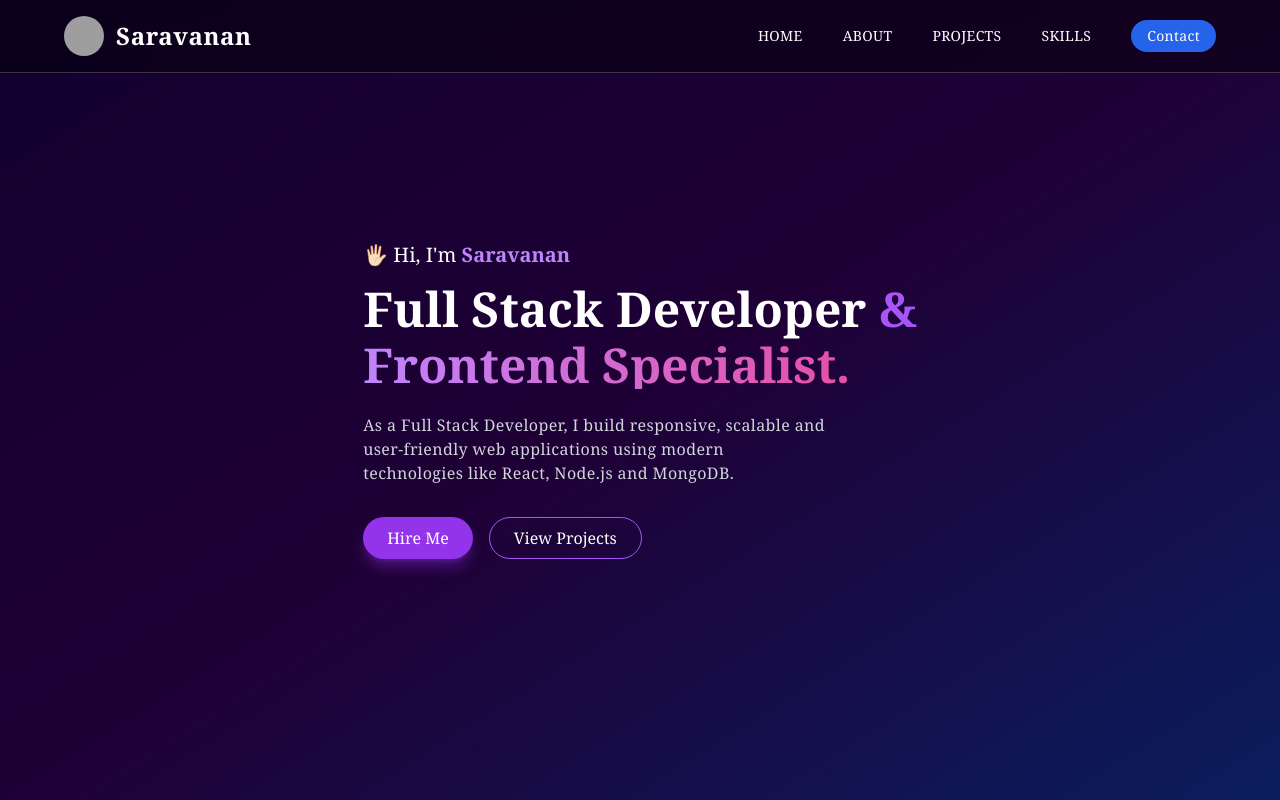
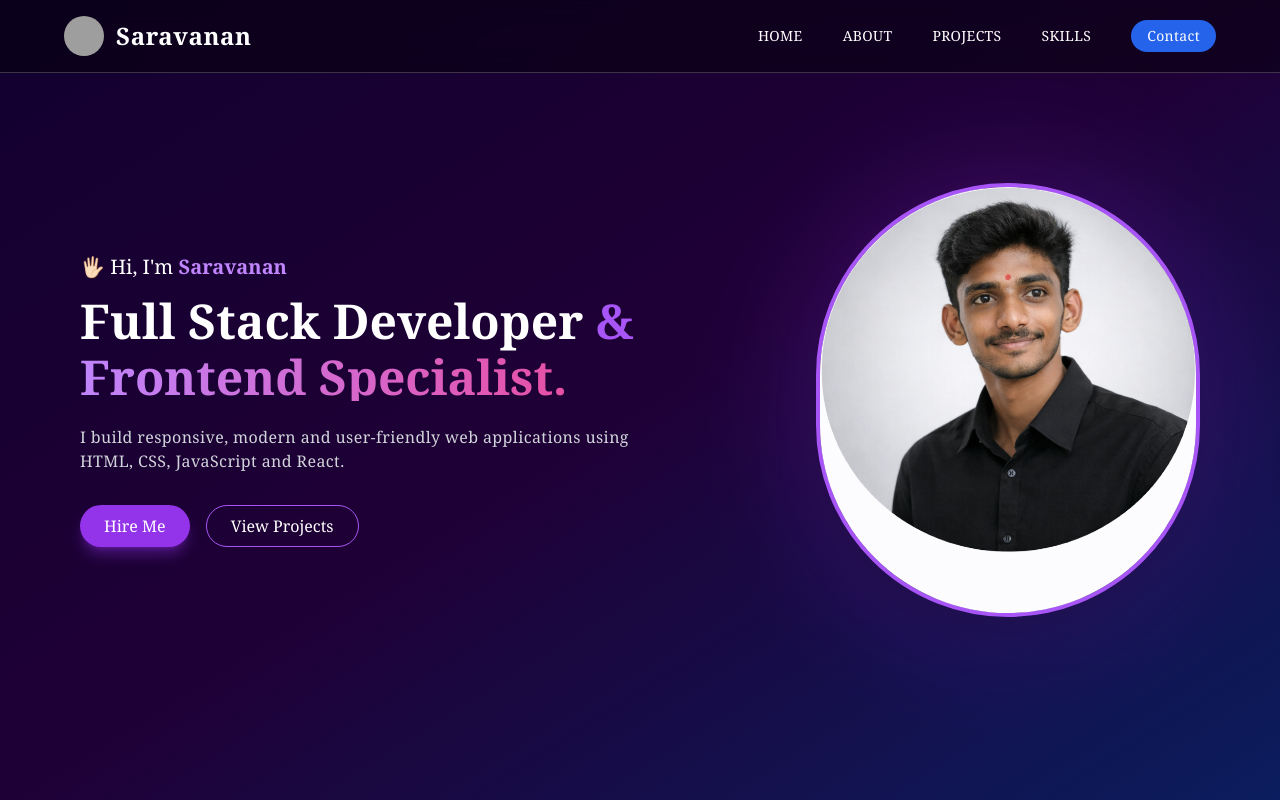
Before and after one commit to saravanan642/React-portfolio, a React (Create React App) app: page / in a window 1280 px wide. Built offline with nearby package versions, Linux system fonts and the light colour scheme; grey boxes are pictures that could not be loaded.

Commit message:
update home.js

```diff
--- a/src/Compoents/Home.js
+++ b/src/Compoents/Home.js
@@ -1,10 +1,14 @@
 import React from "react";
+import profile from "../Assests/My image.png";
 
 const Home = () => {
   return (
     <section className="min-h-screen flex items-center justify-center px-6 md:px-20 bg-gradient-to-br from-[#12002f] via-[#1f0036] to-[#0b1d5e]">
 
-      <div className="text-white font-serif max-w-3xl">
+      <div className="flex flex-col-reverse md:flex-row items-center justify-between gap-12 w-full max-w-6xl">
+
+        {/* Left Content */}
+        <div className="text-white font-serif max-w-3xl text-center md:text-left">
 
           {/* Greeting */}
           <p className="text-lg md:text-xl mb-4 animate-fadeIn">
@@ -12,7 +16,7 @@ const Home = () => {
           </p>
 
           {/* Title */}
-        <div className="flex flex-wrap items-center gap-3">
+          <div className="flex flex-wrap items-center justify-center md:justify-start gap-3">
             <h1 className="text-3xl md:text-5xl font-bold animate-slideUp">
               Full Stack Developer
             </h1>
@@ -28,25 +32,36 @@ const Home = () => {
           {/* Description */}
           <div className="mt-6 tracking-wide text-sm md:text-base leading-relaxed text-gray-300 animate-fadeIn delay-500">
             <p>
-            As a Full Stack Developer, I build responsive, scalable and
+              I build responsive, modern and user-friendly web applications using
             </p>
             <p>
-            user-friendly web applications using modern
-          </p>
-          <p>
-            technologies like React, Node.js and MongoDB.
+              HTML, CSS, JavaScript and React.
             </p>
           </div>
 
           {/* Buttons */}
-        <div className="mt-8 flex gap-4 animate-fadeIn delay-700">
-          <button className="px-6 py-2 rounded-full bg-purple-600 hover:bg-purple-800 transition duration-300 shadow-lg shadow-purple-600/40">
+          <div className="mt-8 flex justify-center md:justify-start gap-4 animate-fadeIn delay-700">
+            <button className="px-6 py-2 rounded-full bg-purple-600 hover:bg-purple-800 transition duration-300 shadow-lg shadow-purple-600/40 hover:scale-105">
               Hire Me
             </button>
 
-          <button className="px-6 py-2 rounded-full border border-purple-500 hover:bg-purple-500 hover:text-white transition duration-300">
+            <button className="px-6 py-2 rounded-full border border-purple-500 hover:bg-purple-500 hover:text-white transition duration-300 hover:scale-105">
               View Projects
             </button>
+          </div>
+
+        </div>
+
+        {/* Right Image */}
+        <div className="flex justify-center">
+          <div className="relative">
+            <div className="absolute inset-0 bg-purple-600 blur-3xl opacity-30 rounded-full"></div>
+            <img
+              src={profile}
+              alt="profile"
+              className="relative w-60 md:w-80 lg:w-96 rounded-full border-4 border-purple-500 shadow-2xl"
+            />
+          </div>
         </div>
 
       </div>
```
Also changed, not shown: src/Assests/My image.png (added). Lines whose indentation alone changed are shown as unchanged.
